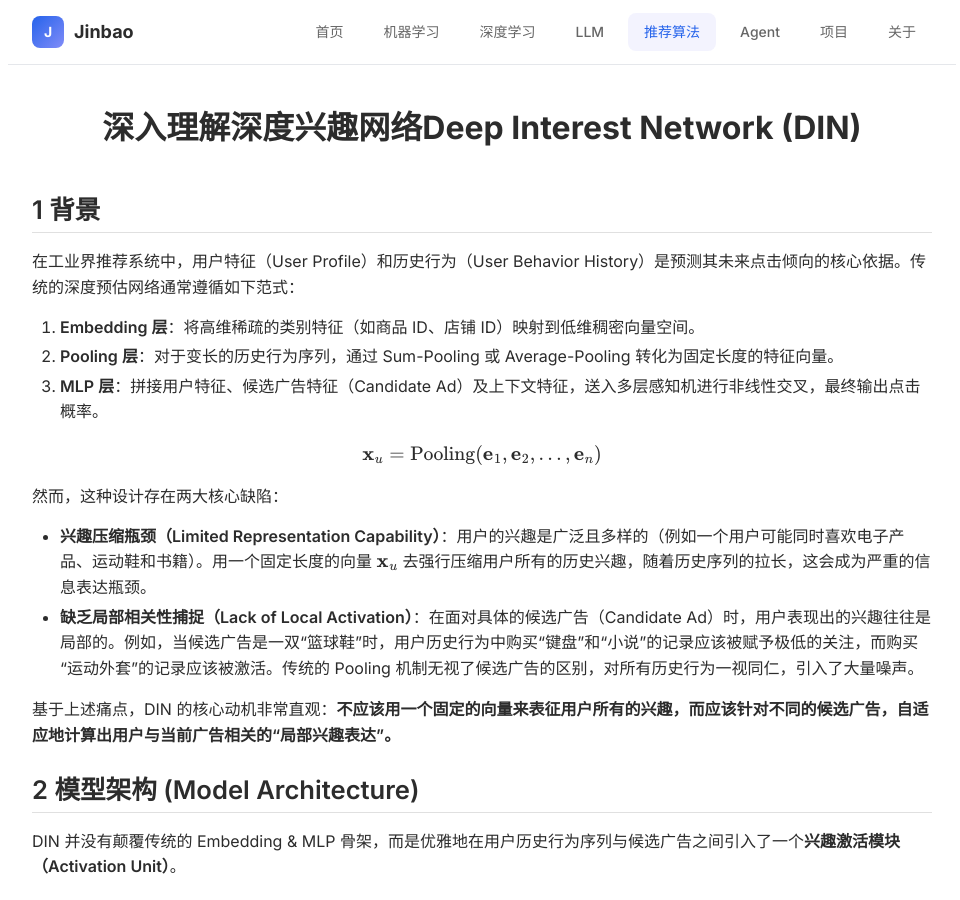
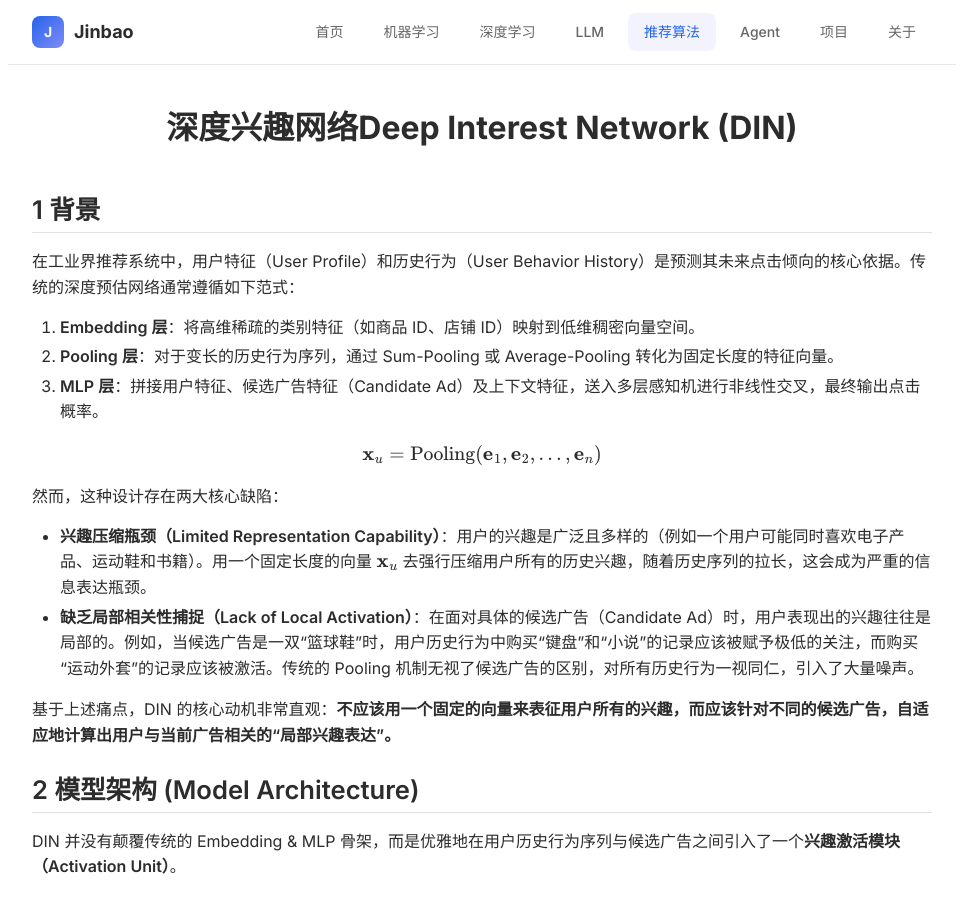
Before and after one commit to JinbaoSite/jinbaosite.github.io, a Jekyll site: the page built from recsys/din.md, in a window 1280 px wide and 900 px high. Shown: the whole window, without its empty margins (158-1118 px from the left). Built offline with Jekyll 4.4.1, drawn with Linux system fonts in a browser that asks for light colours; our own code applies the rules of GitHub Pages for plain Markdown files; formulas are drawn with MathJax 3.

Commit message:
Update din.md

```diff
--- a/recsys/din.md
+++ b/recsys/din.md
@@ -1,4 +1,4 @@
-# 深入理解深度兴趣网络Deep Interest Network (DIN)
+# 深度兴趣网络Deep Interest Network (DIN)
 
 ## 1 背景
 
```
